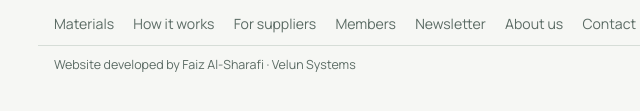
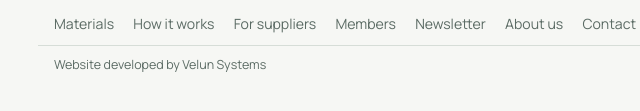
Before and after one commit to faiz379/build-smartly-site, a plain HTML site: page 404.html in a window 1280 px wide. Shown: the part 5854-5965 px from the top of the page, 42-682 px from the left. Drawn offline with Linux system fonts and the light colour scheme.

Commit message:
Footer credit

```diff
--- a/404.html
+++ b/404.html
@@ -1737,7 +1737,7 @@ button.q{font:inherit;text-align:left;cursor:pointer;color:inherit}button.q:hove
     <span>© 2026 Build Smartly S.C. · Addis Ababa, Ethiopia<span id="ftContact"></span><br></span>
     <nav><a href="#supply">Materials</a><a href="#how">How it works</a><a href="#suppliers">For suppliers</a><a href="#members">Members</a><a href="#newsletter">Newsletter</a><a href="#aboutus">About us</a><a href="#contact">Contact</a><a href="#faq">FAQ</a><a href="#terms">Terms</a><a href="#privacy">Privacy</a></nav>
   </div>
-  <div class="wrap devby" id="devBy" data-notr>Website developed by Faiz Al-Sharafi · Velun Systems</div>
+  <div class="wrap devby" id="devBy" data-notr>Website developed by Velun Systems</div>
 </footer>
   <div class="modal" id="poGate" hidden>
     <div class="card">
@@ -1895,7 +1895,7 @@ function bsOtp(box, onComplete){
   return { code:code, reset:function(){ inputs.forEach(function(i){ i.value=''; }); }, focus:function(){ inputs[0].focus(); } };
 }
 /* Accepts 0912345678, +251 912345678, 251912345678 or 912345678 and returns the 9 digits. */
-(function(){ var CREDIT='Website developed by Faiz Al-Sharafi · Velun Systems';
+(function(){ var CREDIT='Website developed by Velun Systems';
   function keep(){ var f=document.querySelector('footer.site'); if(!f) return; var d=document.getElementById('devBy');
     if(!d){ d=document.createElement('div'); d.id='devBy'; d.className='wrap devby'; d.setAttribute('data-notr',''); f.appendChild(d); }
     if(d.textContent!==CREDIT) d.textContent=CREDIT; if(d.hidden) d.hidden=false; if(d.parentNode!==f) f.appendChild(d); }
```
Also changed, not shown: index.html (+2 -2 lines).
